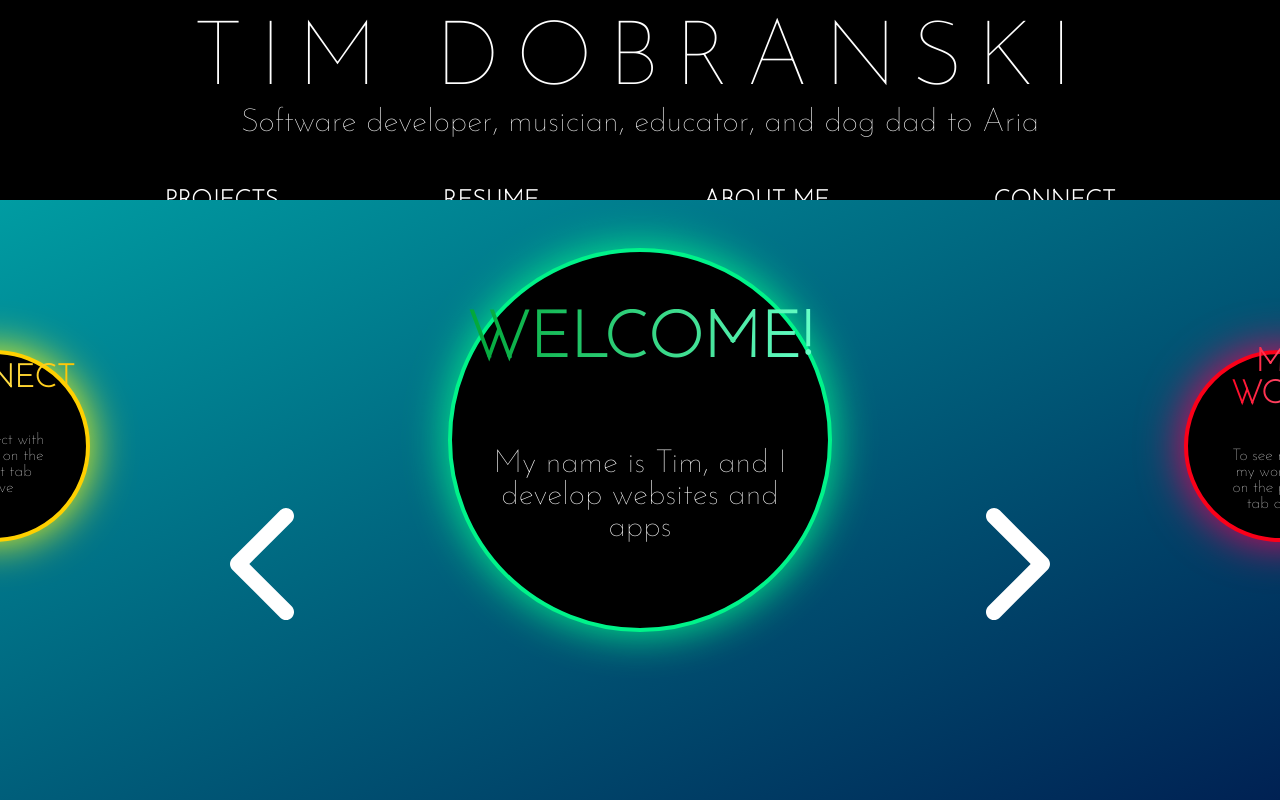
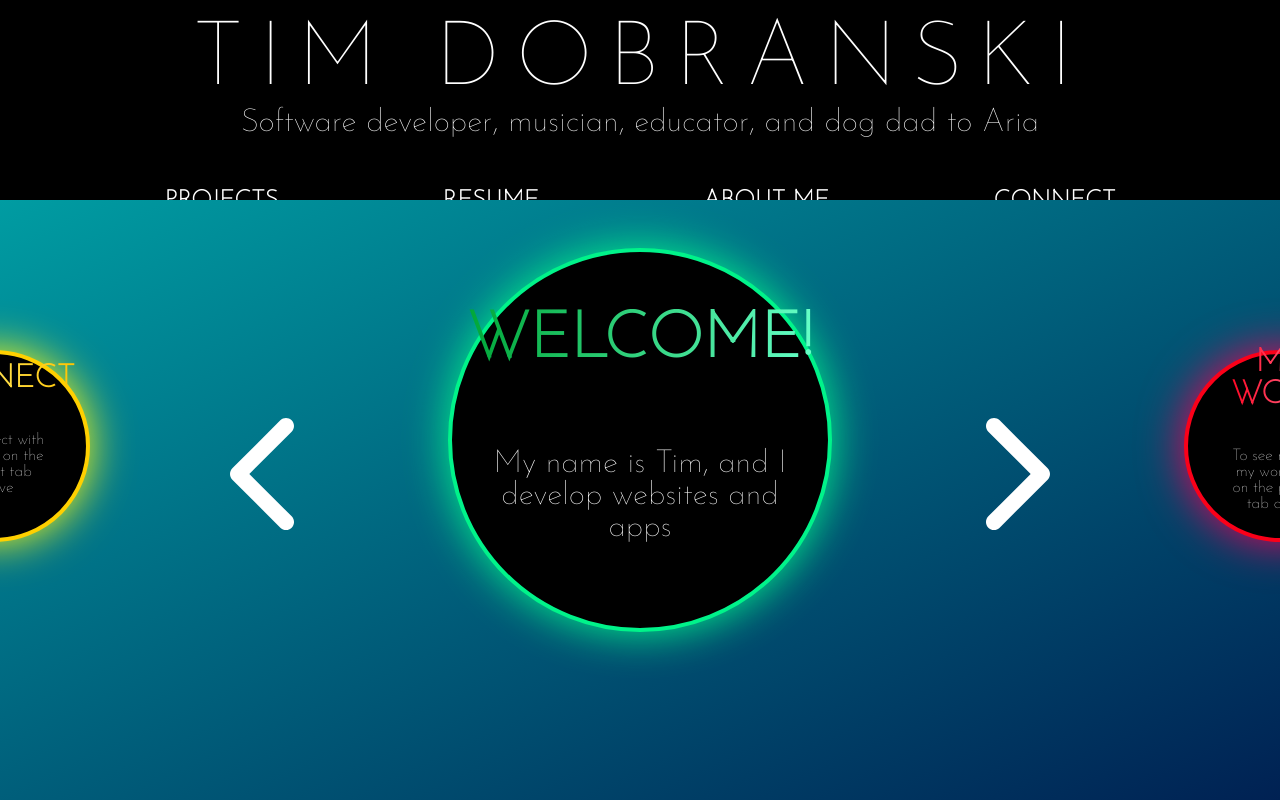
Before and after one commit to timdobranski/portfolio, a Next.js app: page / in a window 1280 px wide. Built offline with nearby package versions, Linux system fonts and the light colour scheme.

Commit message:
Centered ring nav icons vertically

```diff
--- a/src/app/Home.module.css
+++ b/src/app/Home.module.css
@@ -90,7 +90,7 @@
 }
 .leftNav, .rightNav {
   position: absolute;    /* Use absolute positioning */
-  top: 50%;              /* Center vertically */
+  top: 35%;              /* Center vertically */
   font-size: 8rem;
   color: white;
 }
```
